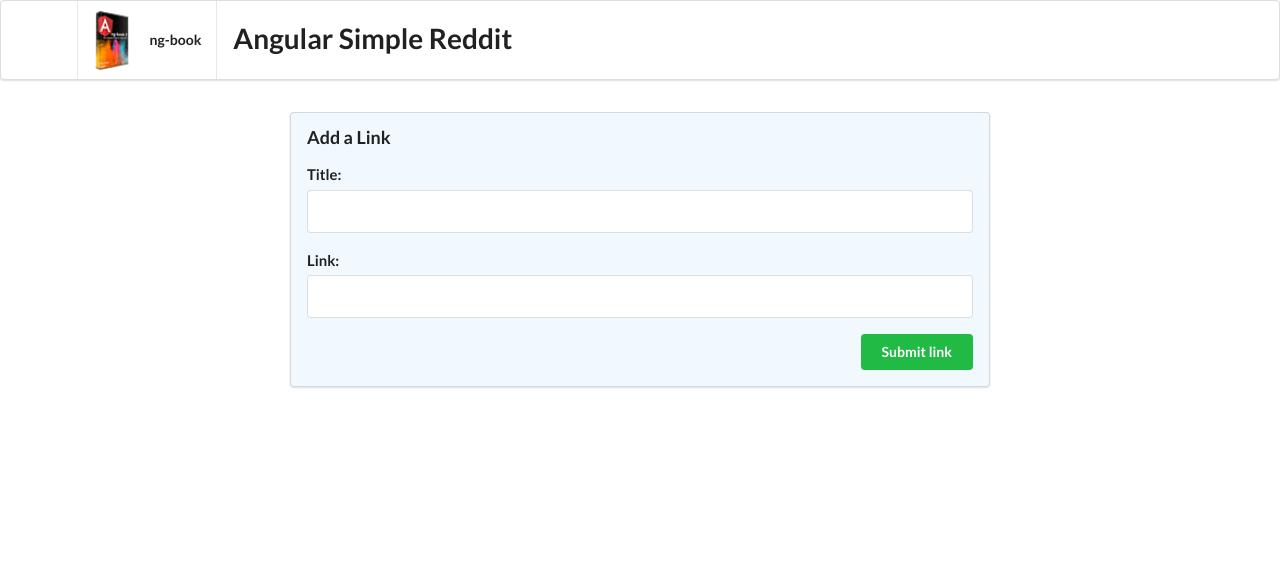
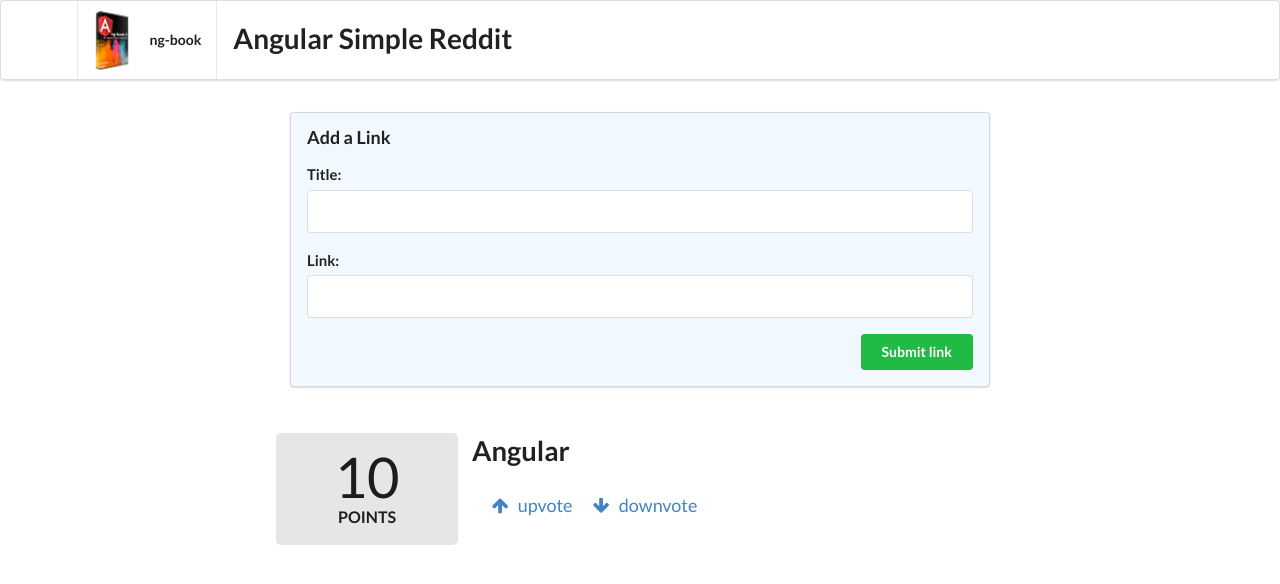
Before and after one commit to chardmd/angular-reddit, an Angular app: page / in a window 1280 px wide. Shown: the top 584 px of the page. Built offline with nearby package versions, Linux system fonts and the light colour scheme.

Commit message:
added upvote /downvote article component

```diff
--- a/src/app/app.component.html
+++ b/src/app/app.component.html
@@ -10,3 +10,7 @@
   <button (click)="addArticle(newtitle, newlink)" class="ui positive right floated button">
     Submit link </button>
 </form>
+<div class="ui grid posts">
+  <app-article>
+  </app-article>
+</div>
--- a/src/app/app.module.ts
+++ b/src/app/app.module.ts
@@ -2,10 +2,12 @@
 import { BrowserModule } from '@angular/platform-browser';
 
 import { AppComponent } from './app.component';
+import { ArticleComponent } from './article/article.component';
 
 @NgModule({
   declarations: [
-    AppComponent
+    AppComponent,
+    ArticleComponent
   ],
   imports: [
     BrowserModule
--- /dev/null
+++ b/src/app/article/article.component.html
@@ -0,0 +1,24 @@
+<div class="four wide column center aligned votes">
+    <div class="ui statistic">
+        <div class="value"> {{ votes }}
+        </div>
+        <div class="label">
+            Points </div>
+    </div>
+</div>
+<div class="twelve wide column">
+    <a class="ui large header" href="{{ link }}">
+        {{ title }} </a>
+    <ul class="ui big horizontal list voters">
+        <li class="item">
+            <a href (click)="voteUp()">
+                <i class="arrow up icon"></i>
+                upvote </a>
+        </li>
+        <li class="item">
+            <a href (click)="voteDown()">
+                <i class="arrow down icon"></i> downvote
+            </a>
+        </li>
+    </ul>
+</div>
--- /dev/null
+++ b/src/app/article/article.component.ts
@@ -0,0 +1,34 @@
+import { Component, OnInit, HostBinding } from '@angular/core';
+
+@Component({
+  selector: 'app-article',
+  templateUrl: './article.component.html',
+  styleUrls: ['./article.component.css']
+})
+export class ArticleComponent implements OnInit {
+
+  @HostBinding('attr.class') cssClass = 'row';
+  votes: number;
+  title: string;
+  link: string;
+
+
+  constructor() {
+    this.title = 'Angular';
+    this.link = 'http://angular.io';
+    this.votes = 10;
+  }
+
+  voteUp() {
+    this.votes += 1;
+    return false;
+  }
+  voteDown() {
+    this.votes -= 1;
+    return false;
+  }
+
+  ngOnInit() {
+  }
+
+}
```
Also changed, not shown: src/app/article/article.component.css (added), 1 other file (tests, documents, lock files or other folders).
